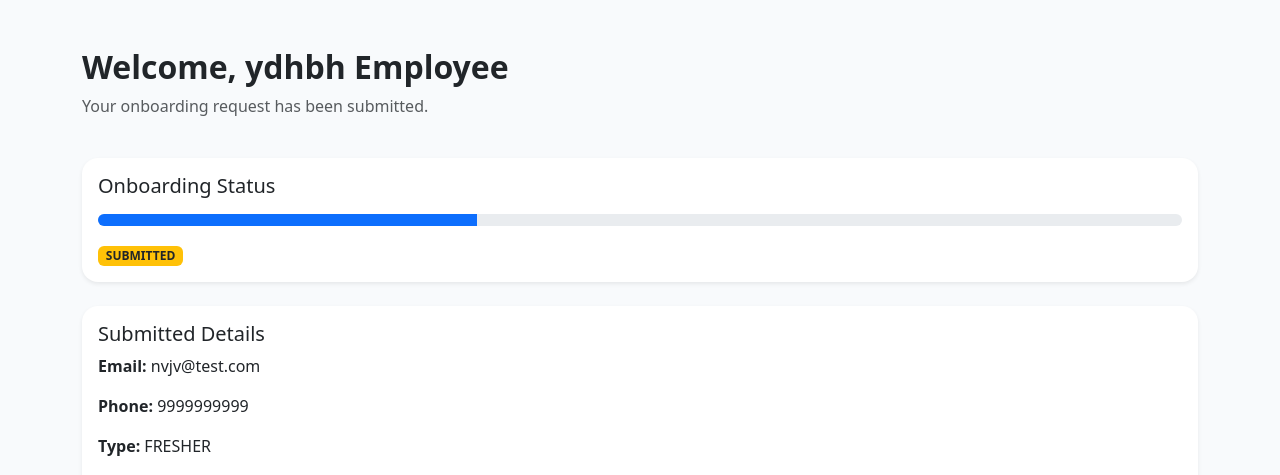
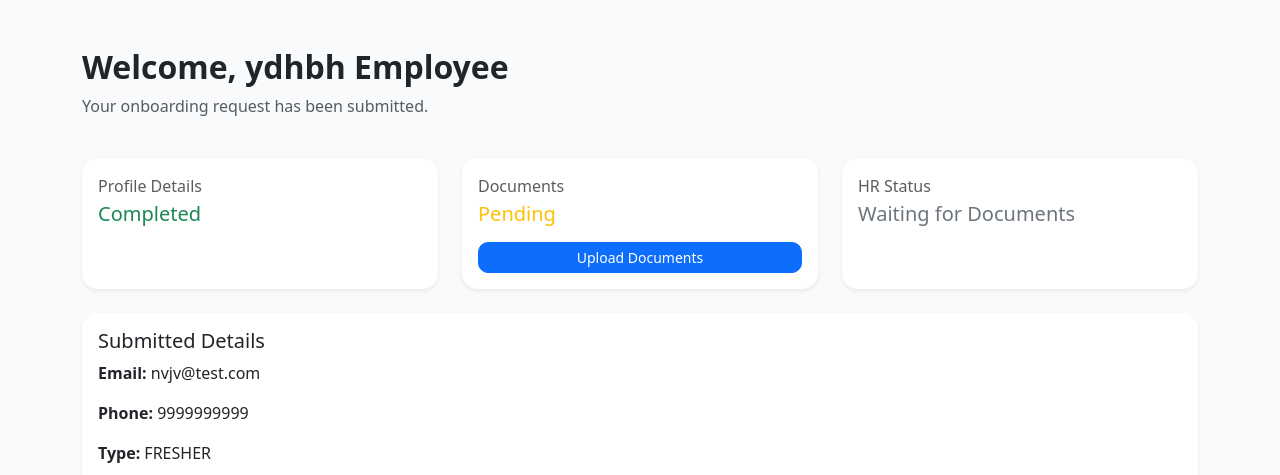
Before and after one commit to sanianixon/peopleflow-employee-onboarding-system-, a Django app: page /employee/dashboard/ in a window 1280 px wide. Shown: the part 61-536 px from the top of the page. Run offline with Django 5.2, Linux system fonts and the light colour scheme; data comes from the database, SQL or seed files in the repository; both versions use the stored data as it was after the commit; data that the repository does not hold is empty; some libraries are stand-ins or nearby versions.

Commit message:
Built employee onboarding workflow with document upload

```diff
--- a/onboarding/templates/onboarding/employee_dashboard.html
+++ b/onboarding/templates/onboarding/employee_dashboard.html
@@ -10,22 +10,57 @@
     </div>
 </div>
 
-<div class="card shadow-sm mb-4">
-    <div class="card-body">
-        <h5>Onboarding Status</h5>
+<div class="row g-4 mb-4 align-items-stretch">
 
-        <div class="progress my-3" style="height: 12px;">
-            <div class="progress-bar" style="width: 35%;"></div>
+    <div class="col-md-4">
+        <div class="card shadow-sm h-100">
+            <div class="card-body d-flex flex-column">
+                <p class="text-muted mb-1">Profile Details</p>
+                <h5 class="mb-0 text-success">Completed</h5>
+            </div>
         </div>
+    </div>
 
-        <span class="badge bg-warning text-dark">{{ employee.status }}</span>
+    <div class="col-md-4">
+        <div class="card shadow-sm h-100">
+            <div class="card-body d-flex flex-column">
+                <p class="text-muted mb-1">Documents</p>
+
+                {% if documents %}
+                    <h5 class="mb-0 text-success">Uploaded</h5>
+                {% else %}
+                    <h5 class="mb-0 text-warning">Pending</h5>
+                    <a href="{% url 'upload_documents' %}" class="btn btn-primary btn-sm mt-3">
+                        Upload Documents
+                    </a>
+                {% endif %}
+            </div>
+        </div>
     </div>
+
+    <div class="col-md-4">
+        <div class="card shadow-sm h-100">
+            <div class="card-body d-flex flex-column">
+                <p class="text-muted mb-1">HR Status</p>
+
+                {% if employee.status == 'SUBMITTED' %}
+                    <h5 class="text-secondary">Waiting for Documents</h5>
+                {% elif employee.status == 'UNDER_REVIEW' %}
+                    <h5 class="text-warning">Awaiting Review</h5>
+                {% elif employee.status == 'APPROVED' %}
+                    <h5 class="text-success">Approved</h5>
+                {% elif employee.status == 'REJECTED' %}
+                    <h5 class="text-danger">Rejected</h5>
+                {% endif %}
+            </div>
+        </div>
+    </div>
+
 </div>
 
 <div class="card shadow-sm">
     <div class="card-body">
         <h5>Submitted Details</h5>
-
         <p><strong>Email:</strong> {{ employee.email }}</p>
         <p><strong>Phone:</strong> {{ employee.phone }}</p>
         <p><strong>Type:</strong> {{ employee.employee_type }}</p>
--- a/onboarding/urls.py
+++ b/onboarding/urls.py
@@ -6,4 +6,5 @@ urlpatterns = [
     path('employee/profile/', views.employee_profile_form, name='employee_profile_form'),
     path('employee/dashboard/', views.employee_dashboard, name='employee_dashboard'),
     path('hr/dashboard/', views.hr_dashboard, name='hr_dashboard'),
+    path('employee/upload-documents/', views.upload_documents, name='upload_documents'),
 ]
--- a/onboarding/views.py
+++ b/onboarding/views.py
@@ -1,6 +1,7 @@
 from django.shortcuts import render, redirect
 from django.contrib.auth.models import User
 from .models import EmployeeProfile, EmployeeDocument
+from .models import EmployeeProfile, EmployeeDocument, DocumentType
 
 
 def home(request):
@@ -50,3 +51,36 @@ def hr_dashboard(request):
     return render(request, 'onboarding/hr_dashboard.html', {
         'employees': employees
     })
+
+def upload_documents(request):
+    employee = EmployeeProfile.objects.last()
+
+    if not employee:
+        return redirect('employee_profile_form')
+
+    document_types = DocumentType.objects.all()
+
+    if employee.employee_type == 'FRESHER':
+        document_types = document_types.exclude(name__in=['Experience Letter', 'Last Salary Slip'])
+
+    if request.method == 'POST':
+        for document_type in document_types:
+            uploaded_file = request.FILES.get(f'document_{document_type.id}')
+
+            if uploaded_file:
+                EmployeeDocument.objects.create(
+                    employee=employee,
+                    document_type=document_type,
+                    file=uploaded_file,
+                    status='UPLOADED'
+                )
+
+        employee.status = 'UNDER_REVIEW'
+        employee.save()
+
+        return redirect('employee_dashboard')
+
+    return render(request, 'onboarding/upload_documents.html', {
+        'employee': employee,
+        'document_types': document_types
+    })
```
Also changed, not shown: onboarding/templates/onboarding/upload_documents.html (added, +46 -0 lines), db.sqlite3.
